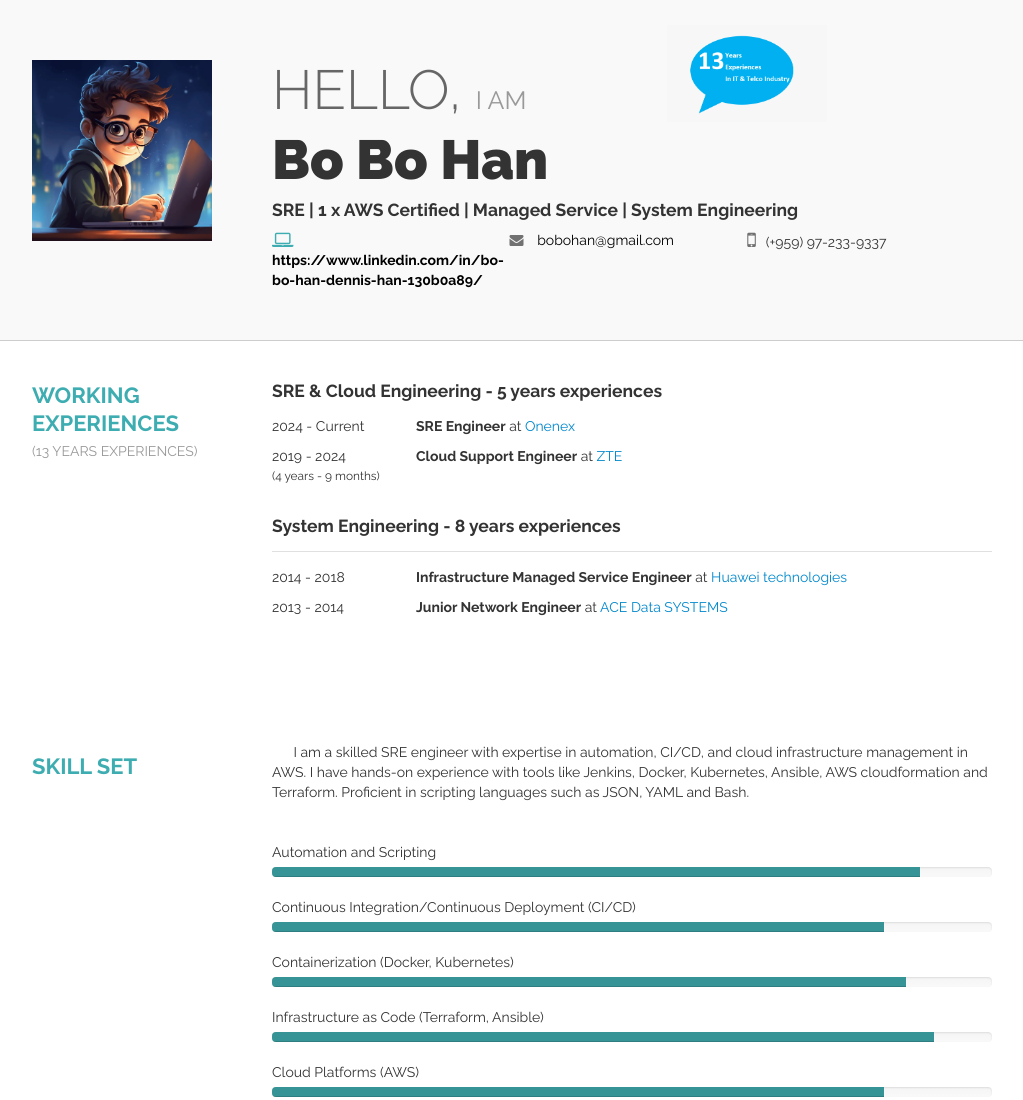
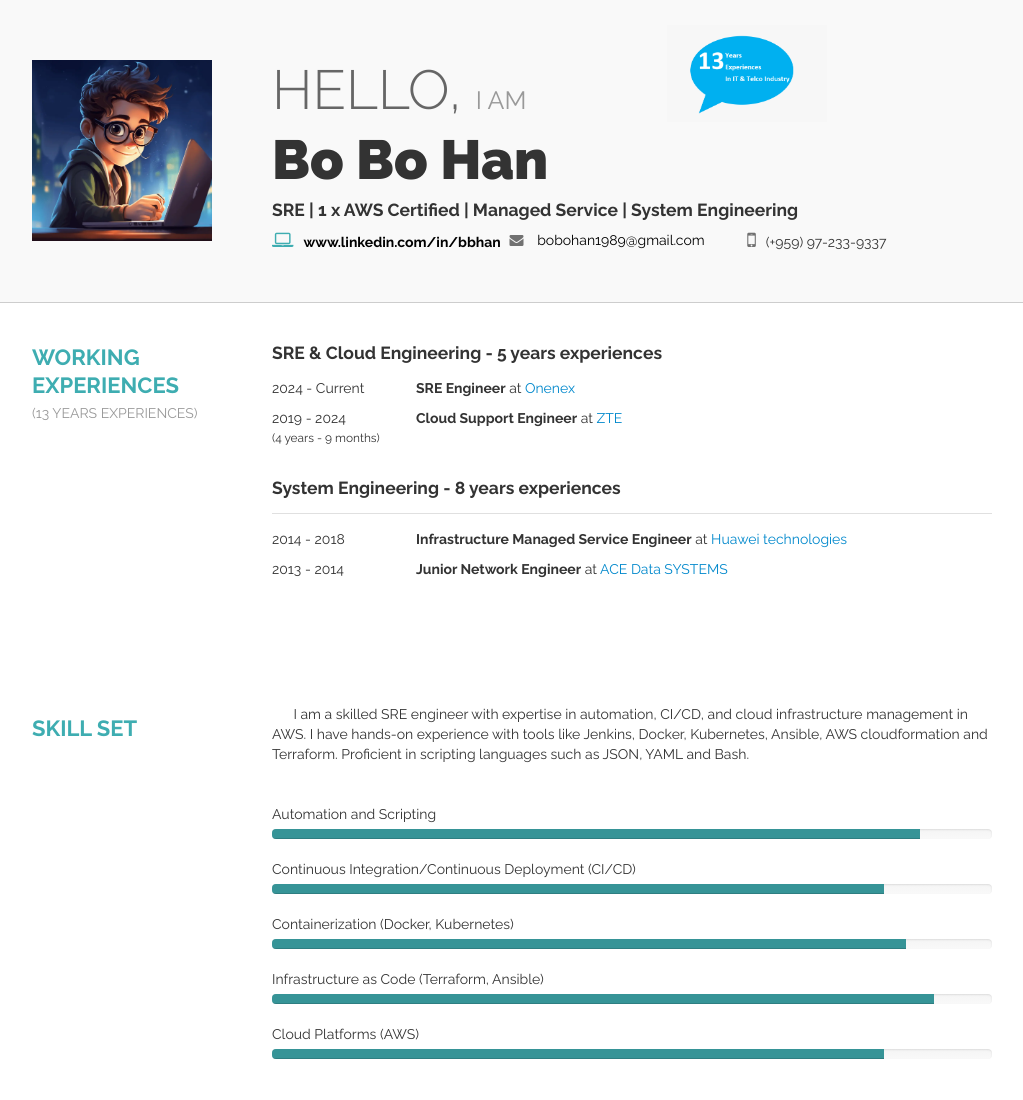
Before and after one commit to bobohan777/bobohan.github.io, a plain HTML site: page index.html in a window 1280 px wide. Shown: the top 1100 px of the page, without its empty margins (118-1141 px from the left). Drawn offline with Linux system fonts and the light colour scheme; files whose address does not match are found by name.

Commit message:
commit-v1.0.9

```diff
--- a/index.html
+++ b/index.html
@@ -34,10 +34,10 @@
                         <h1 class="name">Bo Bo Han</h1>
                         <h4> SRE | 1 x AWS Certified | Managed Service | System Engineering </h4>
                         <div class="contact-wrapper">
-                            <div class="content"><a href="https://www.linkedin.com/in/bo-bo-han-dennis-han-130b0a89/" target="_blank"> <i
-                                        class="fa fa-laptop"></i><strong> https://www.linkedin.com/in/bo-bo-han-dennis-han-130b0a89/ </strong></a></div>
+                           <div class="content"><a href="https://www.linkedin.com/in/bbhan/" target="_blank"> <i
+                                        class="fa fa-laptop"></i><strong>www.linkedin.com/in/bbhan</strong></a></div>
                             <div class="content"><a href="mailto:bobohan1989@gmail.com"> <i class="fa fa-envelope"></i>
-                                    bobohan@gmail.com</a></div>
+                                    bobohan1989@gmail.com</a></div>
                             <div class="content"><i class="fa fa-mobile"></i>(+959) 97-233-9337</div>
                             <div class="clearfix"></div>
                         </div>
```
